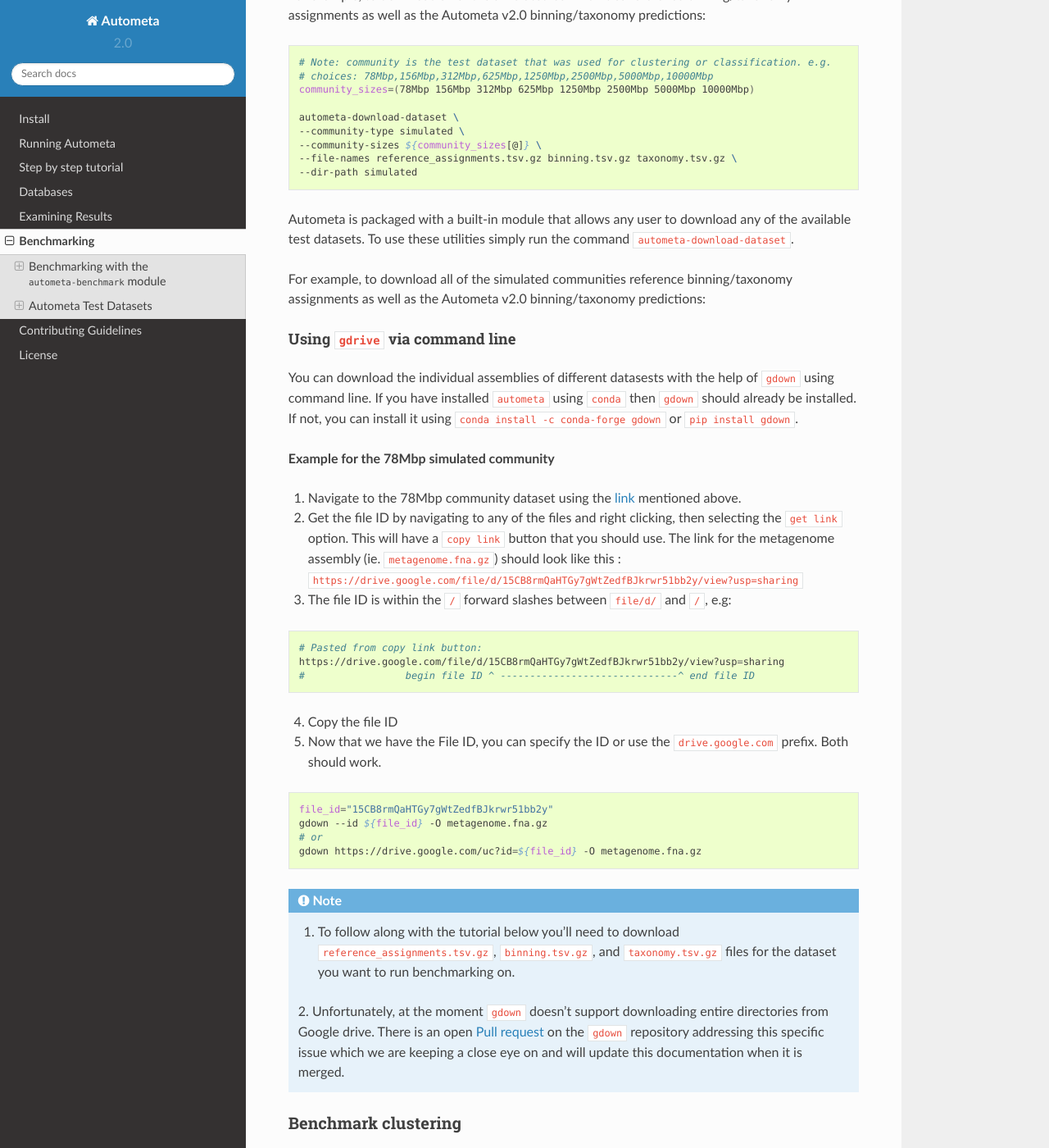
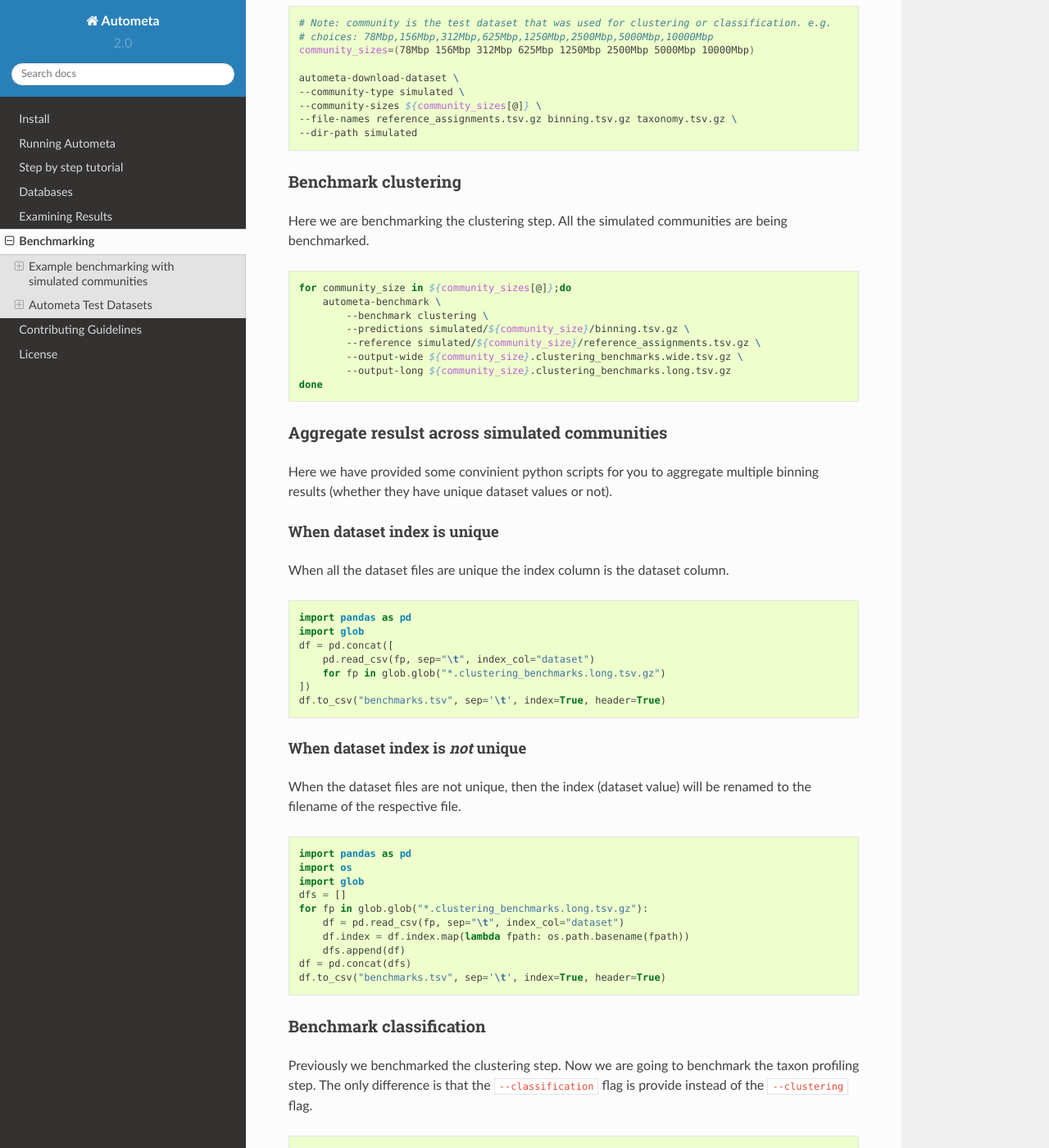
Before and after one commit to KwanLab/Autometa, a Sphinx documentation site: the page built from docs/source/benchmarking.rst, in a window 1280 px wide and 1400 px high, scrolled down 746 px. Shown: the whole window at 82% size. Built offline with Sphinx 7.4.7 and the Read the Docs theme 2.0.0, drawn with Linux system fonts in a browser that asks for light colours; pages that are not in the unit, such as notebooks, are missing from menus; some of the changed text lies outside the part shown.

Commit message:
:art: :memo: Addressed Evan's changes

```diff
--- a/docs/source/benchmarking.rst
+++ b/docs/source/benchmarking.rst
@@ -10,16 +10,13 @@
     perform compared to current state-of-the-art methods. Tools were selected for benchmarking based on their relevance
     to environmental, single-assembly, reference-free binning pipelines.
 
-Benchmarking with the ``autometa-benchmark`` module
-===================================================
+Example benchmarking with simulated communities
+===============================================
 
 Downloading Test Datasets
 ^^^^^^^^^^^^^^^^^^^^^^^^^
 
-The first step in benchmarking is to download the test data files. We will be benchmarking the taxon-profiling step and binning steps and thus the files for the same will be downloaded. reference_assignments are needed as somthiing to compare out output with. Same reference_assignmentsfile will be used for both benchmarking.
-
-Using the built-in ``autometa`` module
---------------------------------------
+The first step in benchmarking is to download the test data files. We will be benchmarking the taxon-profiling step and binning steps and thus the files for the same will be downloaded. reference_assignments are needed as something to compare out output with. Same reference_assignments file will be used for both benchmarking.
 
 Autometa is packaged with a built-in module that allows any user to download any of the available test datasets.
 To use these utilities simply run the command ``autometa-download-dataset``.
@@ -39,55 +36,10 @@
     --file-names reference_assignments.tsv.gz binning.tsv.gz taxonomy.tsv.gz \
     --dir-path simulated
 
-Autometa is packaged with a built-in module that allows any user to download any of the available test datasets.
-To use these utilities simply run the command ``autometa-download-dataset``.
-
-For example, to download all of the simulated communities reference binning/taxonomy assignments as well as the Autometa
-v2.0 binning/taxonomy predictions:
-
-.. code:: bash
-
-Using ``gdrive`` via command line
----------------------------------
-
-You can download the individual assemblies of different datasests with the help of ``gdown`` using command line.
-If you have installed ``autometa`` using ``conda`` then ``gdown`` should already be installed.
-If not, you can install it using ``conda install -c conda-forge gdown`` or ``pip install gdown``.
-
-**Example for the 78Mbp simulated community**
-
-1. Navigate to the 78Mbp community dataset using the `link <https://drive.google.com/drive/u/2/folders/1McxKviIzkPyr8ovj8BG7n_IYk-QfHAgG>`_ mentioned above.
-2. Get the file ID by navigating to any of the files and right clicking, then selecting the ``get link`` option. This will have a ``copy link`` button that you should use. The link for the metagenome assembly (ie. ``metagenome.fna.gz``) should look like this : ``https://drive.google.com/file/d/15CB8rmQaHTGy7gWtZedfBJkrwr51bb2y/view?usp=sharing``
-3. The file ID is within the ``/`` forward slashes between ``file/d/`` and ``/``, e.g:
-
-.. code:: bash
-
-    # Pasted from copy link button:
-    https://drive.google.com/file/d/15CB8rmQaHTGy7gWtZedfBJkrwr51bb2y/view?usp=sharing
-    #                 begin file ID ^ ------------------------------^ end file ID
-
-4. Copy the file ID
-5. Now that we have the File ID, you can specify the ID or use the ``drive.google.com`` prefix. Both should work.
-
-.. code:: bash
-
-    file_id="15CB8rmQaHTGy7gWtZedfBJkrwr51bb2y"
-    gdown --id ${file_id} -O metagenome.fna.gz
-    # or
-    gdown https://drive.google.com/uc?id=${file_id} -O metagenome.fna.gz
-
-.. note::
-
-    1. To follow along with the tutorial below you'll need to download ``reference_assignments.tsv.gz``, ``binning.tsv.gz``, and ``taxonomy.tsv.gz`` files for the dataset you want to run benchmarking on.
-
-    2. Unfortunately, at the moment ``gdown`` doesn't support downloading entire directories from Google drive.
-    There is an open `Pull request <https://github.com/wkentaro/gdown/pull/90#issue-569060398>`_ on the ``gdown`` repository
-    addressing this specific issue which we are keeping a close eye on and will update this documentation when it is merged.
-
 Benchmark clustering
 ^^^^^^^^^^^^^^^^^^^^
 
-Here we are benchmarking the clustering step. All the simulated communities are being benchmarked. You don't have to run all of them, this is just for tutorial purposes.
+Here we are benchmarking the clustering step. All the simulated communities are being benchmarked.
 
 .. code:: bash
 
@@ -100,16 +52,54 @@
             --output-long ${community_size}.clustering_benchmarks.long.tsv.gz
     done
 
+Aggregate resulst across simulated communities
+^^^^^^^^^^^^^^^^^^^^^^^^^^^^^^^^^^^^^^^^^^^^^^
+
+Here we have provided some convinient python scripts for you to aggregate multiple binning results (whether they have unique dataset values or not).
+
+When dataset index is unique
+----------------------------
+
+When all the dataset files are unique the index column is the dataset column.
+
+.. code:: python
+
+    import pandas as pd
+    import glob
+    df = pd.concat([
+        pd.read_csv(fp, sep="\t", index_col="dataset")
+        for fp in glob.glob("*.clustering_benchmarks.long.tsv.gz")
+    ])
+    df.to_csv("benchmarks.tsv", sep='\t', index=True, header=True)
+
+When dataset index is `not` unique
+----------------------------------
+
+When the dataset files are not unique, then the index (dataset value) will be renamed to the filename of the respective file.
+
+.. code:: python
+
+    import pandas as pd
+    import os
+    import glob
+    dfs = []
+    for fp in glob.glob("*.clustering_benchmarks.long.tsv.gz"):
+        df = pd.read_csv(fp, sep="\t", index_col="dataset")
+        df.index = df.index.map(lambda fpath: os.path.basename(fpath))
+        dfs.append(df)
+    df = pd.concat(dfs)
+    df.to_csv("benchmarks.tsv", sep='\t', index=True, header=True)
+
 Benchmark classification
 ^^^^^^^^^^^^^^^^^^^^^^^^
 
-Previously we benchmarked the clustering step. Now we are going to benchmark the taxon profiling step. The only difference is that ``--classification`` flag is provided instead of ``--clustering`` flag.
+Previously we benchmarked the clustering step. Now we are going to benchmark the taxon profiling step. The only difference is that the ``--classification`` flag is provide instead of the ``--clustering`` flag.
 
 .. code:: bash
 
     autometa-benchmark \
         --benchmark classification \
-        --predictions $taxonomy ${community_size}.taxonomy.tsv.gz \
+        --predictions taxonomy.tsv.gz \
         --reference simulated/${community_size}/reference_assignments.tsv.gz \
         --output-wide ${community_size}.classification_benchmarks.wide.tsv.gz \
         --output-classification-reports taxa_reports \
@@ -117,9 +107,16 @@
 
 Benchmark clustering-classification
 ^^^^^^^^^^^^^^^^^^^^^^^^^^^^^^^^^^^
-This will benchmark the taxonomic assignemnt of each bin. To run this you'll need ``binning.tsv.gz`` file for the specific community. This can be downloa by running:
+
+This will benchmark the final binning results using the classification metrics,
+precision, recall and F1-score.
+
+.. note::
+
+    First, F1-scores are determined for each reference genome across all recovered genome bins (specifically for clusters containing any of the reference genome's contigs). Then, each reference genome's F1-score is selected corresponding to the respective cluster with the largest set of the respective reference genome's contigs (by length in bp).
 
 .. code:: bash
+
     autometa-download-dataset \
         --community-type simulated \
         --community-sizes 78Mbp \
@@ -136,12 +133,13 @@
         --reference 78Mbp/reference_assignments.tsv.gz \
         --output-wide binning_classification_wide.tsv.gz
 
-Specifying mulile results
-^^^^^^^^^^^^^^^^^^^^^^^^^
+Specifying multiple results
+^^^^^^^^^^^^^^^^^^^^^^^^^^^
 
 ``autometa-benchmark`` provides the flexibility of specifying multiple output files of the same dataset and benchmarking them simultaneously. For example, in case you have done the clustering for a sample using three different binner, you can benchmark all of them simulateously. This is really handy when benchmarking multiple tools on the same dataset.
 
-**For clustering**
+For clustering
+--------------
 
 .. code:: bash
 
@@ -152,7 +150,8 @@
        --output-wide 78Mbp.clustering_benchmarks.wide.tsv.gz \
        --output-long 78Mbp.clustering_benchmarks.long.tsv.gz
 
-**For classification**
+For classification
+------------------
 
 .. code:: bash
 
@@ -168,7 +167,7 @@
 ======================
 
 Simulated Communities
----------------------
+^^^^^^^^^^^^^^^^^^^^^
 
 .. csv-table:: Autometa Simulated Communities
     :file: simulated_community.csv
@@ -182,7 +181,7 @@
 located in the ``simulated_communities`` directory.
 
 Generating New Simulated Communities
-^^^^^^^^^^^^^^^^^^^^^^^^^^^^^^^^^^^^
+------------------------------------
 
 Communities were simulated using `ART <https://www.niehs.nih.gov/research/resources/software/biostatistics/art/index.cfm>`__,
 a sequencing read simulator, with a collection of 3000 bacteria randomly retrieved.
@@ -207,7 +206,7 @@
     $ art_illumina -p -ss HS25 -l 125 -f $coverage -o simulated_reads -m 275 -s 90 -i asm_path
 
 Synthetic Communities
----------------------
+^^^^^^^^^^^^^^^^^^^^^
 
 51 bacterial isolates were assembled into synthetic communities which we've titled ``MIX51``.
 
```
Also changed, not shown: 1 other file.
